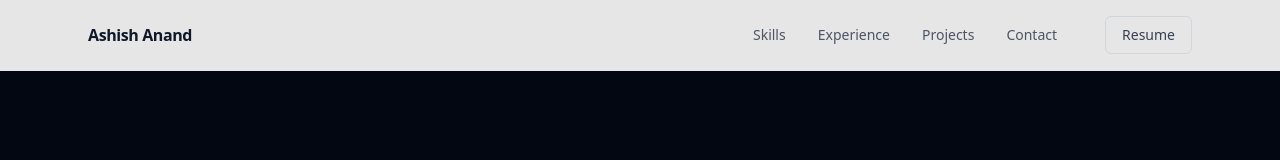
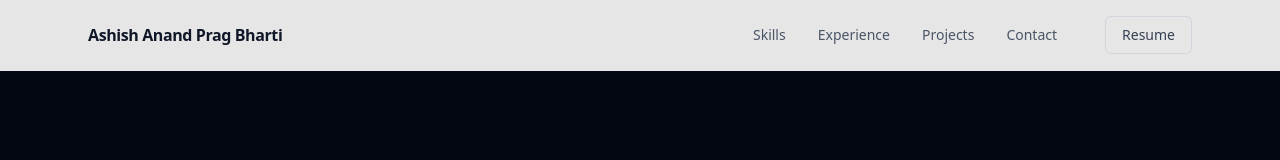
Before and after one commit to ashish8824/portfolio, a Next.js app: page / in a window 1280 px wide. Shown: the top 160 px of the page. Built offline with nearby package versions, Linux system fonts and the light colour scheme.

Commit message:
changes in the name

```diff
--- a/src/components/layout/Header.tsx
+++ b/src/components/layout/Header.tsx
@@ -6,7 +6,7 @@ export default function Header() {
       <nav className="max-w-6xl mx-auto px-6 py-4 flex items-center justify-between">
         {/* Name */}
         <span className="font-semibold text-gray-900 tracking-tight">
-          Ashish Anand
+          Ashish Anand Prag Bharti
         </span>
 
         {/* Nav Links */}
```
